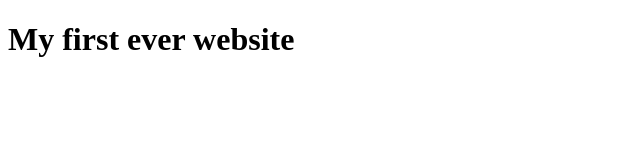
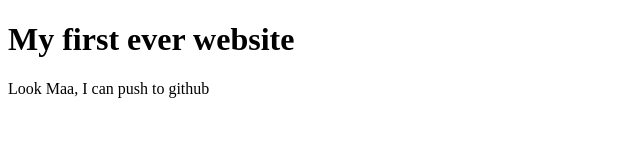
Before and after one commit to pro-ifaz/first-website, a plain HTML site: page index.html in a window 1280 px wide. Shown: the whole page, without its empty margins (0-640 px from the left). Drawn offline with Linux system fonts and the light colour scheme.

Commit message:
learned github

```diff
--- a/index.html
+++ b/index.html
@@ -3,6 +3,7 @@
 <head>
     <h1>My first ever website</h1>
 </head>
+<p>Look Maa, I can push to github</p>
 <body>
 
 </body>
```
